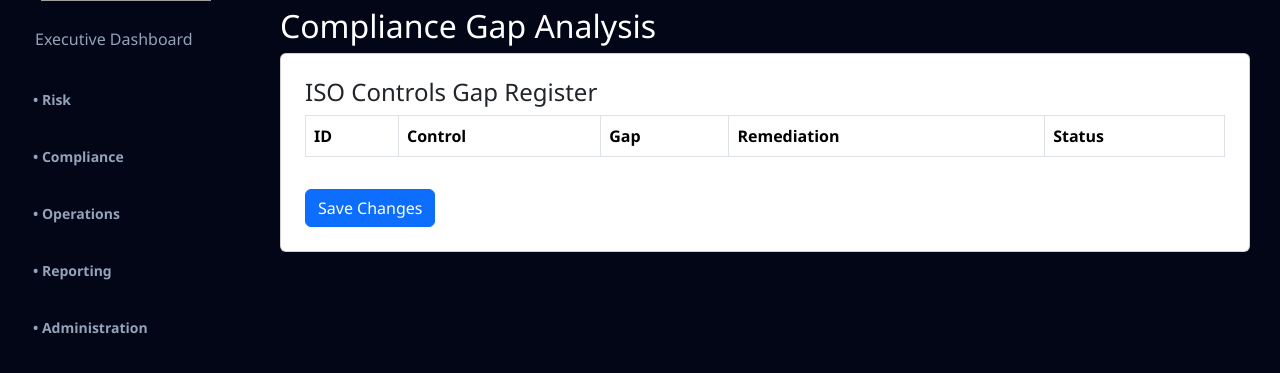
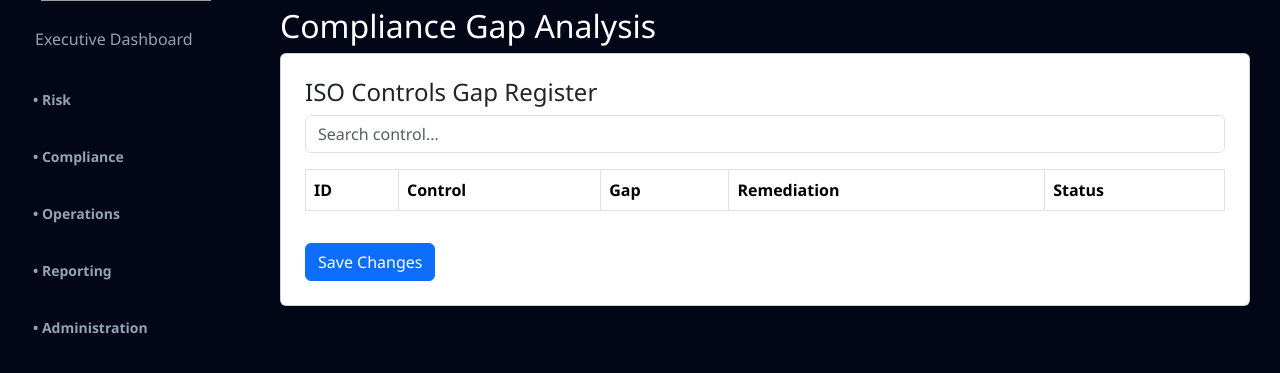
Before and after one commit to keyahgandhi123/iso-grc-platform, a Flask app: page /compliance-gap in a window 1280 px wide. Shown: the part 100-473 px from the top of the page. Run offline with Flask 3, Linux system fonts and the light colour scheme; data that the repository does not hold is empty; grey boxes are pictures that could not be loaded.

Commit message:
Fix compliance gap sorting, search and UI stability

```diff
--- a/app.py
+++ b/app.py
@@ -249,16 +249,21 @@ def controls_library():
         search=search
     )
 
-
 @app.route("/compliance-gap")
 def compliance_gap():
 
     gaps = ComplianceGap.query.all()
 
-    return render_template(
-        "pages/compliance_gap.html",
-        gaps=gaps
-    )
+    def sort_key(g):
+        try:
+            parts = g.control_id.replace("A.", "").split(".")
+            return [int(p) for p in parts]
+        except:
+            return [999, 999]  # fallback
+
+    gaps = sorted(gaps, key=sort_key)
+
+    return render_template("pages/compliance_gap.html", gaps=gaps)
 
 
 @app.route("/audit-management")
--- a/templates/pages/compliance_gap.html
+++ b/templates/pages/compliance_gap.html
@@ -10,7 +10,14 @@
 
 <form method="POST" action="/update-gaps">
 
-<table class="table table-bordered">
+<input
+    type="text"
+    id="searchInput"
+    placeholder="Search control..."
+    class="form-control mb-3"
+    onkeyup="filterTable('searchInput','gapTable')">
+
+<table class="table table-bordered" id="gapTable">
 
 <thead>
 
```
Also changed, not shown: instance/grc.db.
